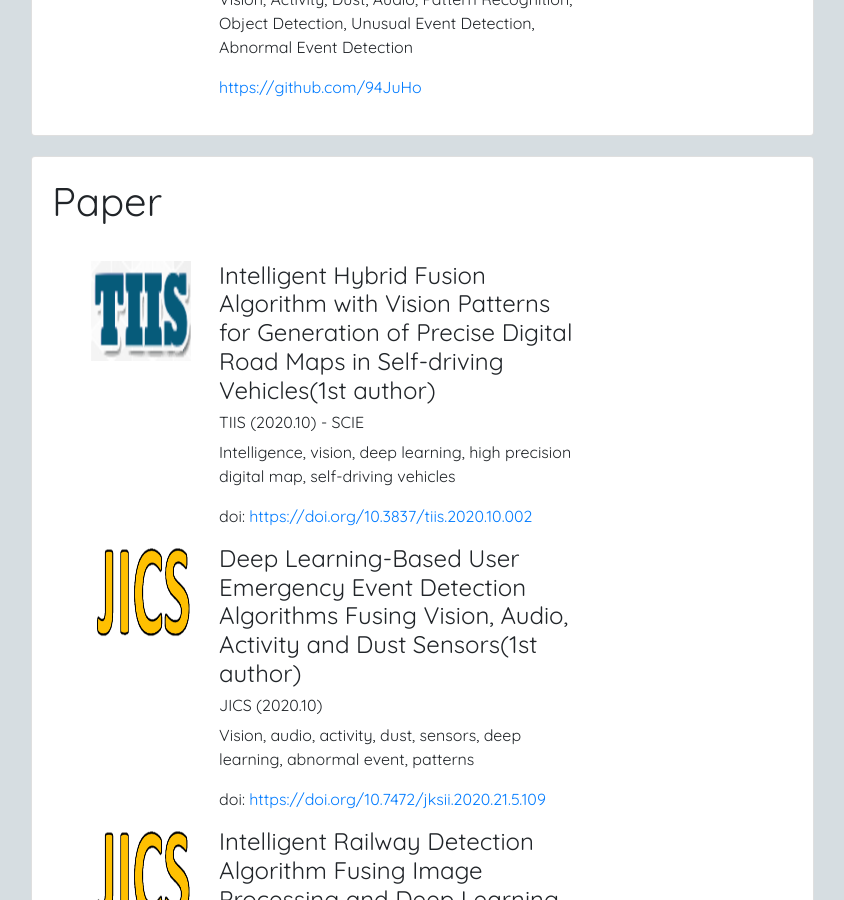
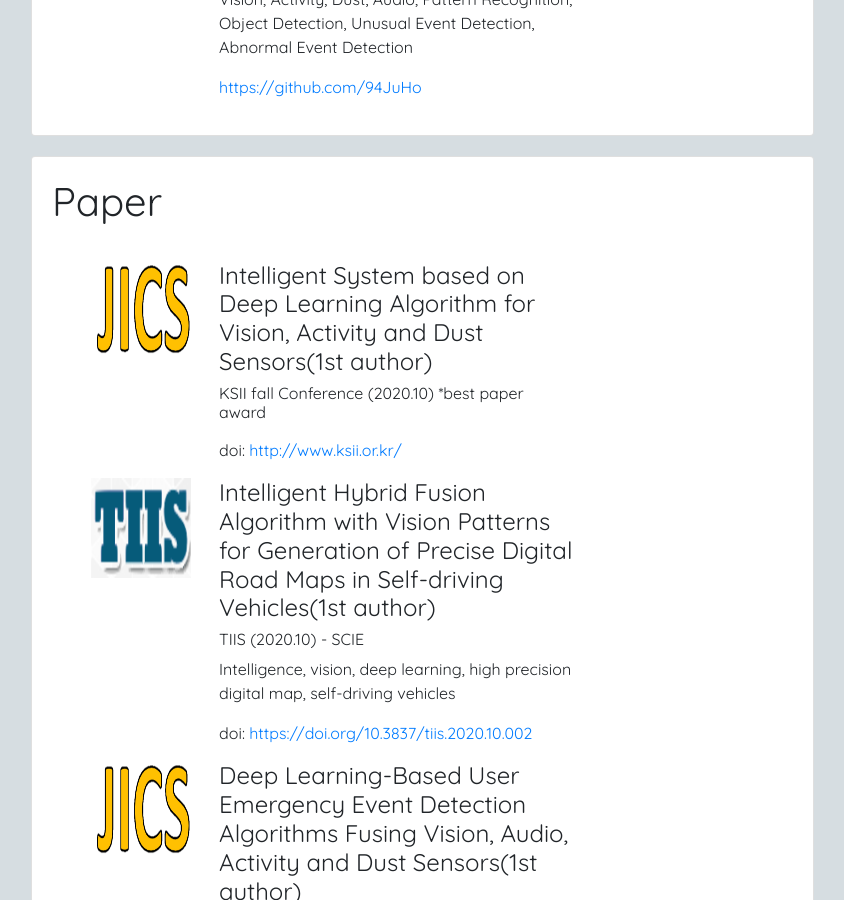
Before and after one commit to 94JuHo/94juho.github.io, a Jekyll site: the page built from index.html, in a window 1280 px wide and 900 px high, scrolled down 1202 px. Shown: the whole window, without its empty margins (4-848 px from the left). Built offline with Jekyll 4.4.1, drawn with Linux system fonts in a browser that asks for light colours; nearby versions of some CDN libraries; comment, search, counter and statistics services are not loaded; a style sheet for code colours, icons or effects is not loaded; some of the changed text lies outside the part shown.

Commit message:
add paper and edit profile

```diff
--- a/FUNDING.yml
+++ b/FUNDING.yml
@@ -1,9 +1,9 @@
 # These are supported funding model platforms
 
-github: sujaykundu777
+github: ryanjung
 # patreon:  Replace with a single Patreon username
 # open_collective: Replace with a single Open Collective username
-ko_fi: sujaykundu
+ko_fi: ryanjung
 # tidelift: Replace with a single Tidelift platform-name/package-name e.g., npm/babel
 # community_bridge: Replace with a single Community Bridge project-name e.g., cloud-foundry
 # custom: Replace with a single custom sponsorship URL
--- a/_config.yml
+++ b/_config.yml
@@ -1,5 +1,5 @@
-title: Ryan Jung
-subtitle: Technical Blog
+title: RYANJUNG
+subtitle: Blog
 description: >- # this means to ignore newlines until "baseurl:"
   Developers
 
@@ -20,11 +20,17 @@ urls:
 author_logo: profile.png
 author: Ryan Jung
 author_bio: This website is Ryan Blog. I am interested in deep learning, computer vision, model compression, knowledge distillation etc. And I am currently a MS degree in dept. of software at the Korea National University of Transportation. If you have any questions, please contact me through the contact me menu or send me an email to my email address.
-author_email: "jjs1005k@ut.ac.kr"
-author_location: Chungju, Republic of Korea
+author_email: "jjs1005k@gmail.com"
+author_location: Osong, Cheongju-si
 author_website_url: "https://94juho.github.io"
 
 author_work_experiences:
+            - company_name: KSII fall Conference (2020.10) *best paper award
+              company_logo: jics.png
+              company_url: http://www.ksii.or.kr/
+              designation: Intelligent System based on Deep Learning Algorithm for Vision, Activity and Dust Sensors(1st author)
+              description:
+              visibility: true
             - company_name: TIIS (2020.10) - SCIE
               company_logo: tiis.png
               company_url: https://doi.org/10.3837/tiis.2020.10.002
@@ -131,7 +137,7 @@ author_work_experiences:
 author_education_details:
               - college_logo: knut.png
                 college_name: Korea National University of Transportation
-                college_degree: Master's Degree(2019.09~Now)
+                college_degree: Master's Degree(2019.09~2021.02)
                 description: Department of Software
                 visibility: true
               - college_logo: knut.png
```
